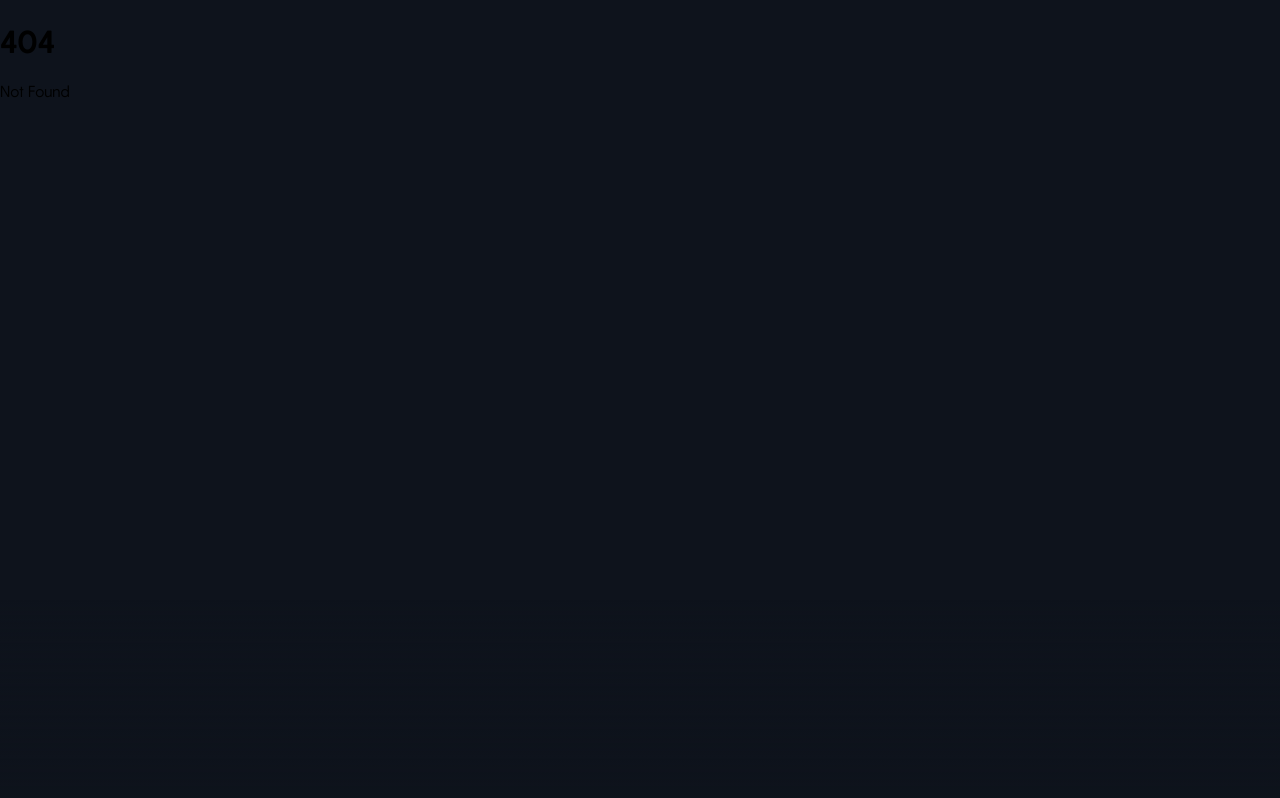
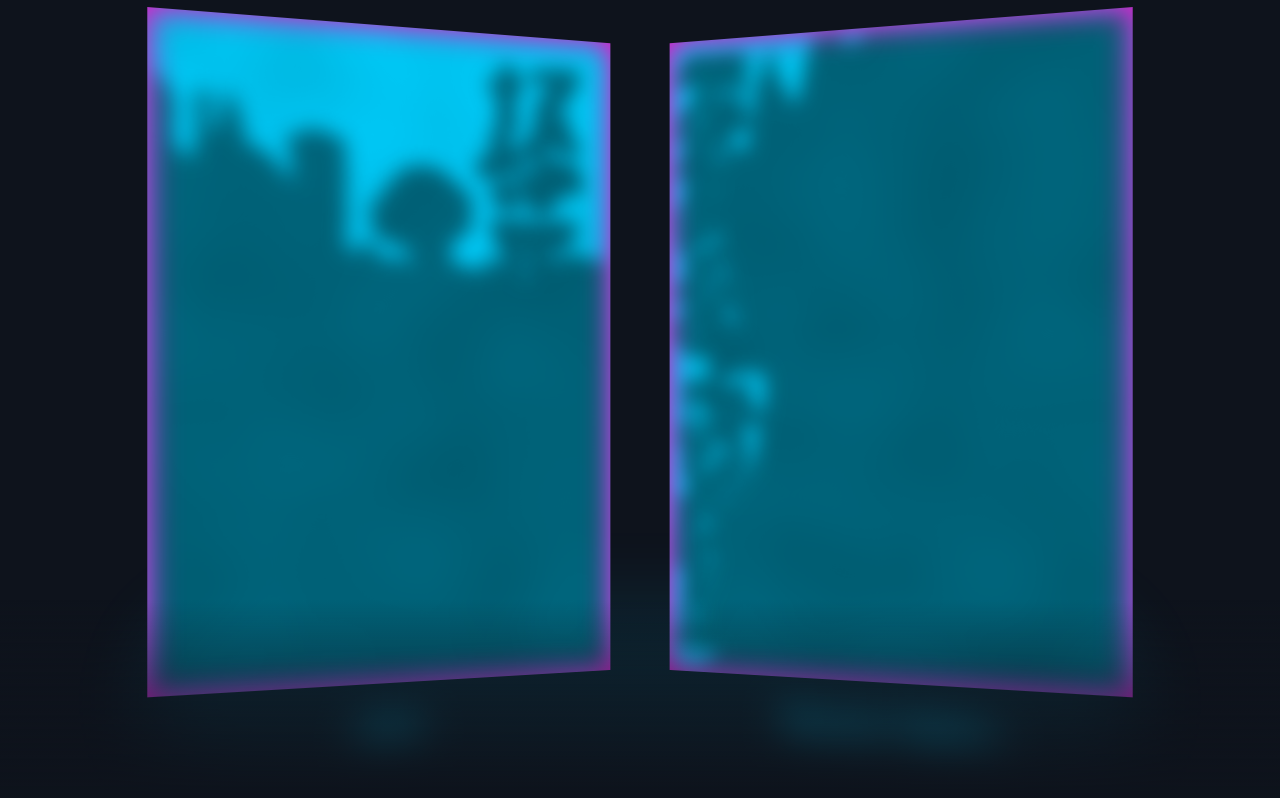
Before and after one commit to cesque/manga-clash, a SvelteKit app: page /reveal in a window 1280 px wide. Before the commit this address had no page. Built offline with nearby package versions, Linux system fonts and the light colour scheme.

Commit message:
add secret reveal page

```diff
--- /dev/null
+++ b/src/components/reveal/RevealManga.svelte
@@ -0,0 +1,190 @@
+<script lang="ts">
+    import type { Manga } from "../../types/Manga";
+
+    type Props = {
+        manga: Manga,
+        side: string,
+        revealed: boolean,
+    };
+
+    const { manga, side, revealed }: Props = $props();
+    const { name, image, silhouette, isRevealed, isEliminated } = manga;
+</script>
+
+<div class={['container', side, { revealed }]}>
+    <div class="inner">
+        <div class="image-container">
+            <img class="cover" src="/manga/revealed/{image}" alt="a manga" />
+            <div class="silhouette-base"></div>
+            <img
+                class="silhouette"
+                src="/manga/silhouette/{silhouette}"
+                alt="a manga"
+            />
+
+            <div class="noise">
+                <svg
+                    xmlns="http://www.w3.org/2000/svg"
+                    xmlns:xlink="http://www.w3.org/1999/xlink"
+                    width="1000px" height="100%">
+
+                    <filter id='n' x='0' y='0'>
+                        <feTurbulence
+                        type='fractalNoise'
+                        baseFrequency='0.01'
+                        stitchTiles='stitch'/>
+                        <feColorMatrix type="saturate" values="0"/>
+                        <feColorMatrix type="contast" values="10"/>
+                    </filter>
+
+                    <rect width="1000px" height="100%" fill='#fff'/>
+                    <rect width="1000px" height="100%" filter="url(#n)" opacity='1'/>
+                </svg>
+            </div>
+        </div>
+        <h2>{name}</h2>
+    </div>
+</div>
+
+<style>
+    .container {
+        position: relative;
+
+        display: flex;
+        flex-direction: column;
+    }
+
+    .left {
+        transform: rotateY(10deg);
+        --alternate: alternate;
+    }
+
+    .right {
+        transform: rotateY(-10deg);
+        --alternate: alternate-reverse;
+    }
+
+    .inner {
+        animation:  card-rotate 2s var(--alternate) infinite ease-in-out;
+    }
+
+    .image-container {
+        overflow: hidden;
+        position: relative;
+
+        &:after {
+            position: absolute;
+            display: block;
+            content: '';
+            transform: translateZ(10px);
+            left: 0;
+            top: 0;
+            width: 100%;
+            height: 100%;
+            box-shadow: 0 0 30px 0 inset var(--color-magenta);
+        }
+    }
+
+    .silhouette-base {
+        content: '';
+        position: absolute;
+        top: 0;
+        left: 0;
+        width: 100%;
+        height: 100%;
+        background: var(--color-cyan);
+        display: block;
+        backface-visibility: hidden;
+
+        transform: translateZ(3px);
+    }
+
+    .cover {
+        position: relative;
+        transform: translateZ(2px);
+        backface-visibility: hidden;
+    }
+
+    .silhouette {
+        position: absolute;
+        top: 0;
+        left: 0;
+        width: 100%;
+        height: 100%;
+        opacity: 0.5;
+        /* z-index: 7; */
+        transform: translateZ(7px);
+
+        filter: blur(10px);
+        mix-blend-mode: multiply;
+        backface-visibility: hidden;
+    }
+
+    .noise {
+        position: absolute;
+        top: 0;
+        left: 0;
+        height: 100%;
+        width: 100%;
+        transform: translateZ(3px);
+        overflow: hidden;
+        mix-blend-mode: multiply;
+        opacity: 0.5;
+
+        svg {
+            position: absolute;
+            top: 0;
+            left: 0;
+            animation: move-noise 2s var(--alternate) infinite ease-in-out;
+        }
+    }
+
+    @keyframes card-rotate {
+        from { transform: rotateY(-20deg); }
+        to { transform: rotateY(20deg); }
+    }
+
+    @keyframes card-spin {
+        from { transform: rotateY(-20deg); }
+        to { transform: rotateY(1800deg); }
+    }
+
+    @keyframes move-noise {
+        from { translate: -50% 0; }
+        to { translate: 0 0; }
+    }
+
+    h2 {
+        color: var(--color-cyan);
+        text-align: center;
+        font-size: 2rem;
+        filter: blur(20px);
+        text-shadow: 0 0 10px var(--color-cyan);
+    }
+
+    .container.revealed {
+        .inner {
+            animation: card-spin 2s ease-in-out;
+        }
+
+        .silhouette {
+            transition: opacity 2.5s ease-in;
+            opacity: 0;
+        }
+
+        .silhouette-base {
+            transition: opacity 2.5s ease-in;
+            opacity: 0;
+        }
+
+        .noise {
+            transition: opacity 2.5s ease-in;
+            opacity: 0.3;
+        }
+
+        h2 {
+            filter: blur(0);
+            transition: filter 2s ease;
+        }
+    }
+</style>
--- /dev/null
+++ b/src/routes/reveal/+page.svelte
@@ -0,0 +1,45 @@
+<script lang="ts">
+    import RevealManga from '../../components/reveal/RevealManga.svelte';
+import mangas from '../../data/mangas'
+
+    const manga1 = mangas.find(x => x.name == `Arte`)!
+    const manga2 = mangas.find(x => x.name == `Rooster Fighter`)!
+
+    let revealed = $state(false)
+</script>
+
+<div class="container" onclick={() => revealed = true}>
+    <RevealManga manga={manga1} side="left" {revealed}/>
+    <RevealManga manga={manga2} side="right" {revealed} />
+</div>
+
+<style>
+    .container {
+        display: flex;
+        gap: var(--spacing-large);
+        width: 100dvw;
+        height: 100dvh;
+        justify-content: center;
+        align-items: center;
+
+        perspective: 800px;
+
+        &:after {
+            position: absolute;
+            content: '';
+            display: block;
+            left: 50%;
+            height: 200px;
+            width: 100%;
+            max-width: 1000px;
+            bottom: 0;
+            translate: -50% 0;
+            /* rotate: 45deg; */
+            background: var(--color-cyan);
+            opacity: 0.1;
+            border-radius: 100vw;
+            filter: blur(40px);
+            z-index: -1;
+        }
+    }
+</style>
```
Also changed, not shown: src/components/Hero.svelte (+13 -4 lines).
